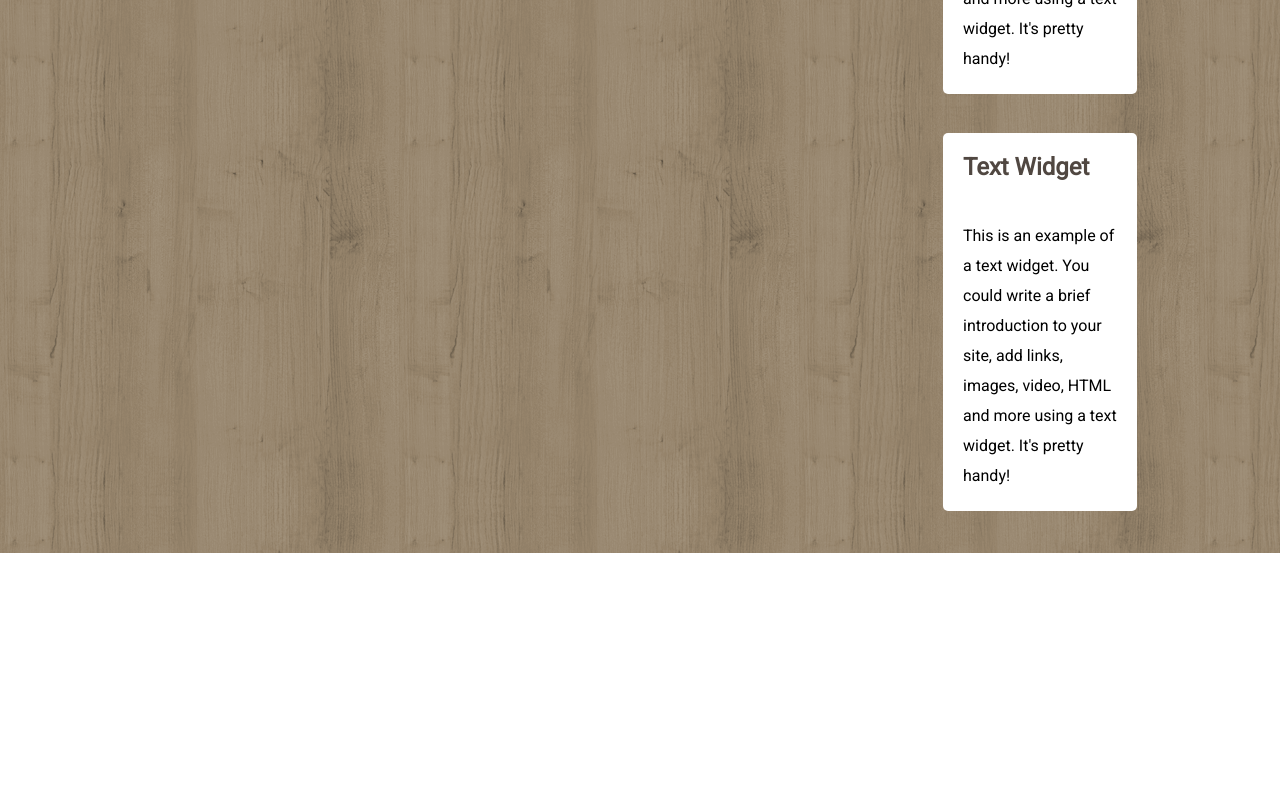
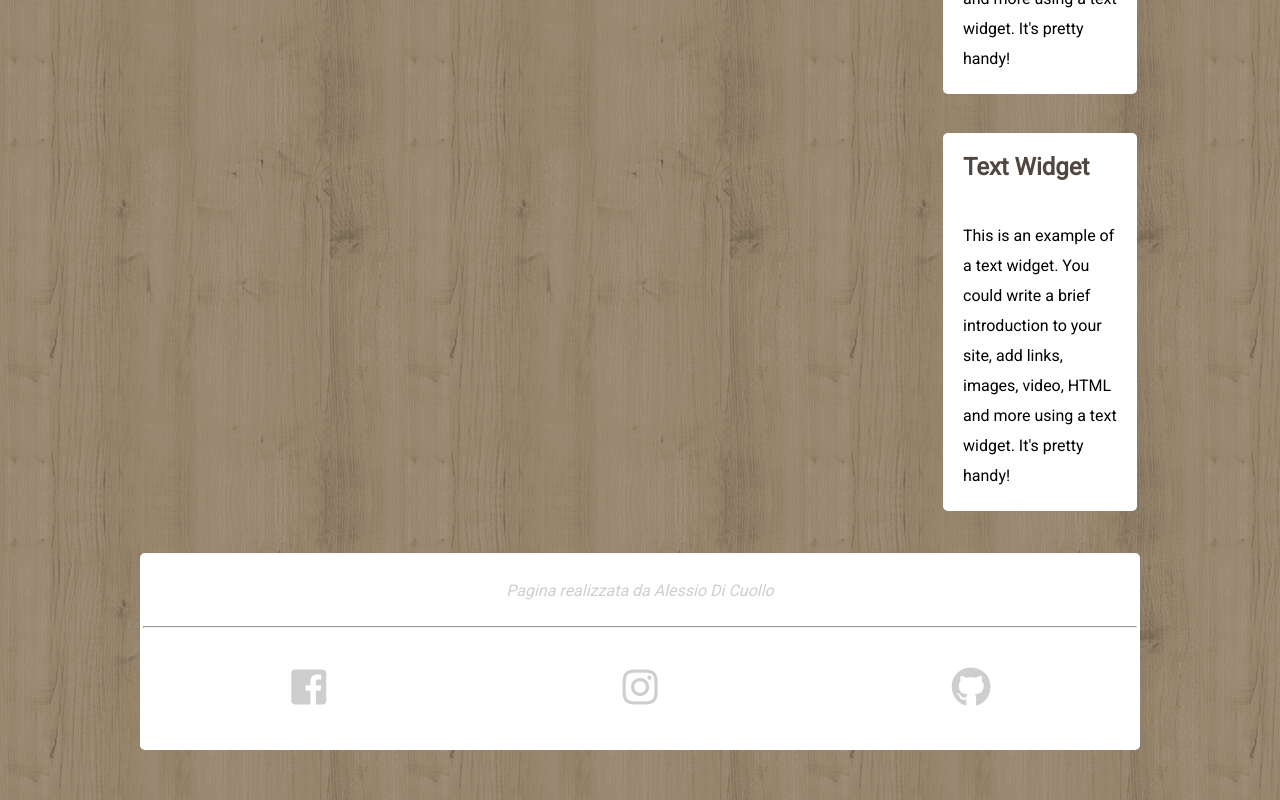
Before and after one commit to aledic85/htmlcss-wp-theme, a plain HTML site: page index.html in a window 1280 px wide. Shown: the part 1099-1899 px from the top of the page. Before the commit the page ends 1652 px from the top, so only its background shows below. Drawn offline with Linux system fonts and the light colour scheme.

Commit message:
page completed

```diff
--- a/index.html
+++ b/index.html
@@ -9,13 +9,16 @@
   </head>
   <body>
     <div id="main-container">
+<!-- Inizio dell'header -->
       <header>
+<!-- Immagine principale -->
         <div class="head1">
           <div class="image-logo">
             <img src="img/natural-logo.png" alt="">
             <h2>Another Beautiful Organic Theme</h2>
           </div>
         </div>
+<!-- Menù di navigazione -->
         <div class="nav">
           <div class="menu">
             <h4>Home<h4>
@@ -40,7 +43,9 @@
           </div>
         </div>
       </header>
+<!-- Inizio del corpo centrale della pagina -->
       <main>
+<!-- Prima colonna -->
         <div class="col1 col">
           <div class="org-th">
             <div class="syn1">
@@ -66,10 +71,12 @@
             <a href="#">A Better WordPress Page Builder – Organic Builder Widgets Pro</a>
           </div>
         </div>
+<!-- Seconda colonna -->
         <div class="col2 col">
           <h1>Three Column</h1>
           <p>Lorem ipsum dolor sit amet, consectetur adipisicing elit, sed do eiusmod tempor incididunt ut labore et dolore magna aliqua. Ut enim ad minim veniam, quis nostrud exercitation ullamco laboris nisi ut aliquip ex ea commodo consequat. Duis aute irure dolor in reprehenderit in voluptate velit esse cillum dolore eu fugiat nulla pariatur. Excepteur sint occaecat cupidatat non proident, sunt in culpa qui officia deserunt mollit anim id est laborum.</p>
         </div>
+<!-- Terza colonna -->
         <div class="col3">
           <div class= "widget">
             <h2>Text Widget</h2>
@@ -85,6 +92,23 @@
           </div>
         </div>
       </main>
+<!-- Inizio del footer -->
+      <footer>
+        <div class="real">
+          <p>Pagina realizzata da Alessio Di Cuollo</p>
+        </div><hr>
+        <div class="social">
+          <div class="soc">
+            <a href="https://www.facebook.com/alessio.dicuollo" target="_blank"><i class="fab fa-facebook-square"></i></a>
+          </div>
+          <div class="soc">
+            <a href="https://www.instagram.com/alessiodc10_1/" target="_blank"><i class="fab fa-instagram"></i></a>
+          </div>
+          <div class="soc">
+            <a href="https://github.com/aledic85" target="_blank"><i class="fab fa-github"></i></a>
+          </div>
+        </div>
+      </footer>
     </div>
   </body>
 </html>
--- a/style.css
+++ b/style.css
@@ -165,3 +165,43 @@ a:hover {
   cursor: pointer;
   background-color: #cecece;
 }
+
+footer {
+  width: 100%;
+  background-color: white;
+  border-radius: 5px;
+  font-family: 'Roboto', sans-serif;
+  padding: 3px;
+  text-align: center;
+  margin-bottom: 50px;
+}
+
+.social:after {
+  display: table;
+  content: "";
+  clear: both;
+}
+
+.soc {
+  float: left;
+  width: 33.33%;
+  padding: 4%;
+}
+
+.soc > a {
+  color: #cecece;
+}
+
+.soc > a:hover {
+  cursor: pointer;
+  color: blue;
+}
+
+.soc > a > i {
+  font-size: 40px;
+}
+
+footer p {
+  font-style: italic;
+  color: #cecece;
+}
```
